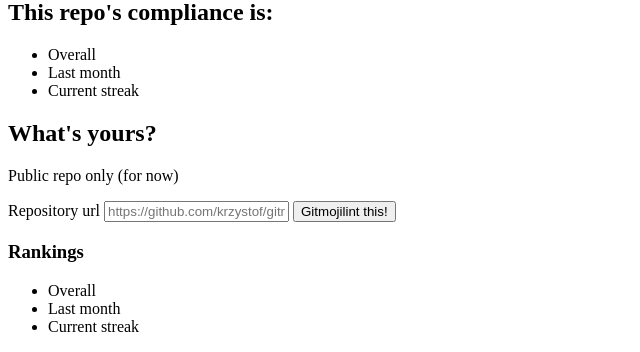
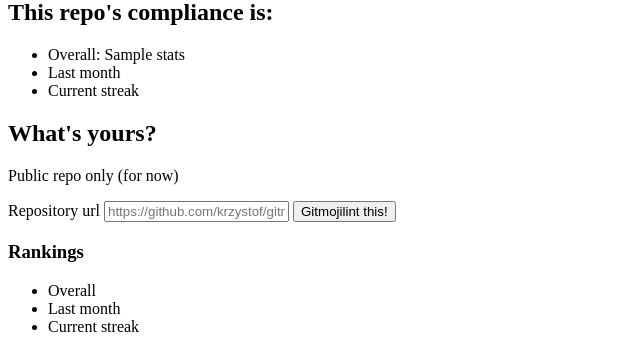
Before and after one commit to krzystof/gitmojithis, a Flask app: template templates/home.html in a window 1280 px wide. Shown: the part 585-937 px from the top of the page, without its empty margins (0-640 px from the left). Run offline with Flask 2, Linux system fonts and the light colour scheme; the template is opened without the code that fills it: most values are stand-ins (such as "Sample title", 1, 10 or a date in 2020).

Commit message:
:sparkles: render a 404 if repo does not exist

```diff
--- a/app.py
+++ b/app.py
@@ -1,6 +1,11 @@
 from flask import Flask, render_template
+from gitmojithis import GithubRepo
+
 app = Flask(__name__)
 
 @app.route('/')
 def home():
-    return render_template('home.html')
+    stats = GithubRepo().scan('https:/github.com/krzystof/gitmojilint')
+    if not stats.exists():
+        return render_template('404.html')
+    return render_template('home.html', stats = stats)
--- a/templates/home.html
+++ b/templates/home.html
@@ -15,7 +15,7 @@
 <h2>This repo's compliance is:</h2>
 
 <ul>
-    <li>Overall</li>
+    <li>Overall: {{ stats }}</li>
     <li>Last month</li>
     <li>Current streak</li>
 </ul>
```
